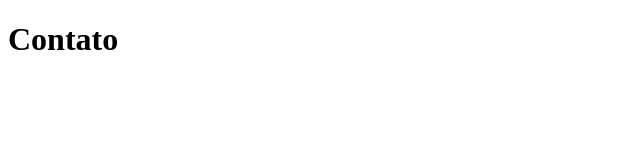
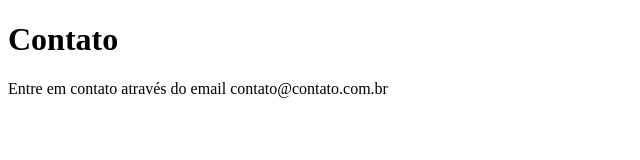
Before and after one commit to alexbelchior/estudos-git, a plain HTML site: page contato.html in a window 1280 px wide. Shown: the whole page, without its empty margins (0-640 px from the left). Drawn offline with Linux system fonts and the light colour scheme.

Commit message:
Atualizando página de contato com o email de contato

```diff
--- a/contato.html
+++ b/contato.html
@@ -7,5 +7,6 @@
 </head>
 <body>
     <h1>Contato</h1>
+    <p>Entre em contato através do email contato@contato.com.br</p>
 </body>
 </html>
```
